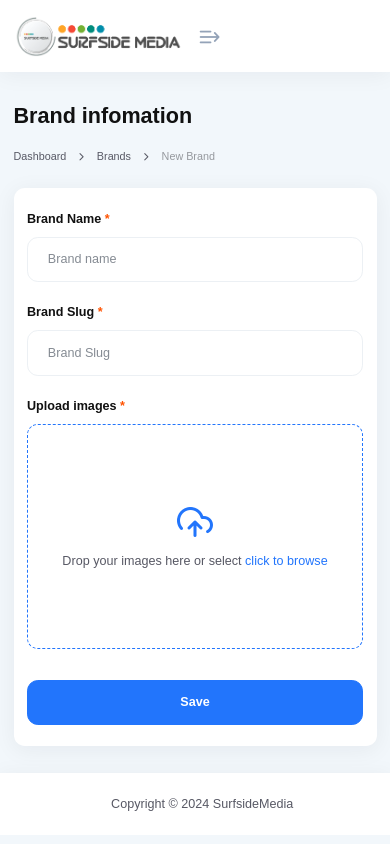
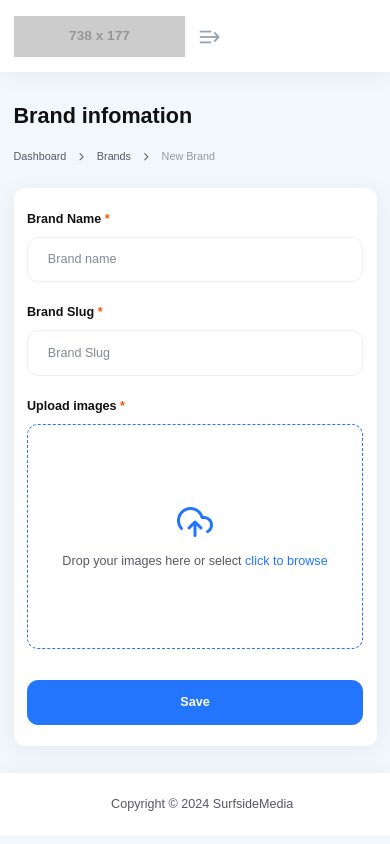
Before and after one commit to Mcomps-Developers/Admin, a plain HTML site: page add-brand.html in a window 390 px wide. Drawn offline with Linux system fonts and the light colour scheme; placeholder pictures from the web are drawn by us; files whose address does not match are found by name; a web font is replaced by a local one.

Commit message:
Logo & favicon updates

```diff
--- a/add-brand.html
+++ b/add-brand.html
@@ -13,8 +13,8 @@
     <link rel="stylesheet" type="text/css" href="css/style.css">
     <link rel="stylesheet" href="font/fonts.css">
     <link rel="stylesheet" href="icon/style.css">
-    <link rel="shortcut icon" href="images/favicon.ico">
-    <link rel="apple-touch-icon-precomposed" href="images/favicon.ico">
+    <link rel="shortcut icon" href="https://placehold.co/61x59">
+    <link rel="apple-touch-icon-precomposed" href="https://placehold.co/61x59">
     <link rel="stylesheet" type="text/css" href="css/custom.css">
 </head>
 
@@ -32,8 +32,8 @@
                 <div class="section-menu-left">
                     <div class="box-logo">
                         <a href="index.html" id="site-logo-inner">
-                            <img class="" id="logo_header" alt="" src="images/logo/logo.png"
-                                data-light="images/logo/logo.png" data-dark="images/logo/logo.png">
+                            <img class="" id="logo_header" alt="" src="https://placehold.co/738x177"
+                                data-light="https://placehold.co/738x177" data-dark="https://placehold.co/738x177">
                         </a>
                         <div class="button-show-hide">
                             <i class="icon-menu-left"></i>
@@ -162,9 +162,9 @@
                         <div class="wrap">
                             <div class="header-left">
                                 <a href="index-2.html">
-                                    <img class="" id="logo_header_mobile" alt="" src="images/logo/logo.png"
-                                        data-light="images/logo/logo.png" data-dark="images/logo/logo.png"
-                                        data-width="154px" data-height="52px" data-retina="images/logo/logo.png">
+                                    <img class="" id="logo_header_mobile" alt="" src="https://placehold.co/738x177"
+                                        data-light="https://placehold.co/738x177" data-dark="https://placehold.co/738x177"
+                                        data-width="154px" data-height="52px" data-retina="https://placehold.co/738x177">
                                 </a>
                                 <div class="button-show-hide">
                                     <i class="icon-menu-left"></i>
--- a/js/main.js
+++ b/js/main.js
@@ -194,9 +194,9 @@
     var retina = window.devicePixelRatio > 1 ? true : false;
       if(retina) {
         if ($(".dark-theme").length > 0) {
-          $('#logo_header').attr({src:'images/logo/logo.png',width:'154px',height:'52px'});
+          $('#logo_header').attr({src:'https://placehold.co/738x177',width:'154px',height:'52px'});
         } else {
-          $('#logo_header').attr({src:'images/logo/logo.png',width:'154px',height:'52px'});
+          $('#logo_header').attr({src:'https://placehold.co/738x177',width:'154px',height:'52px'});
         }
       }
   };
```
Also changed, not shown: add-category.html (+7 -7 lines), add-coupon.html (+7 -7 lines), add-product.html (+7 -7 lines), add-slide.html (+7 -7 lines), brands.html (+7 -7 lines), categories.html (+7 -7 lines), coupons.html (+7 -7 lines), index.html (+7 -7 lines), order-details.html (+7 -7 lines), order-tracking.html (+7 -7 lines), orders.html (+7 -7 lines), products.html (+7 -7 lines), settings.html (+7 -7 lines), slider.html (+7 -7 lines), 1 more files.
